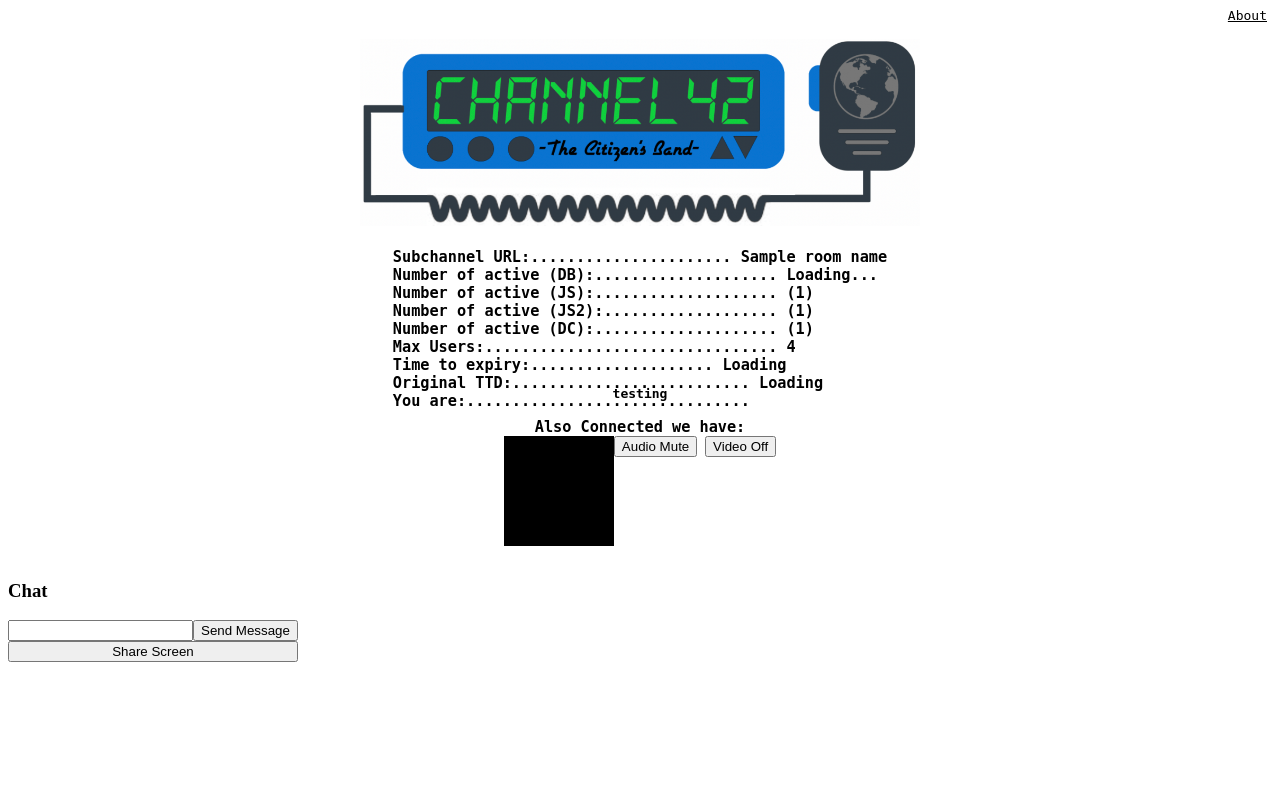
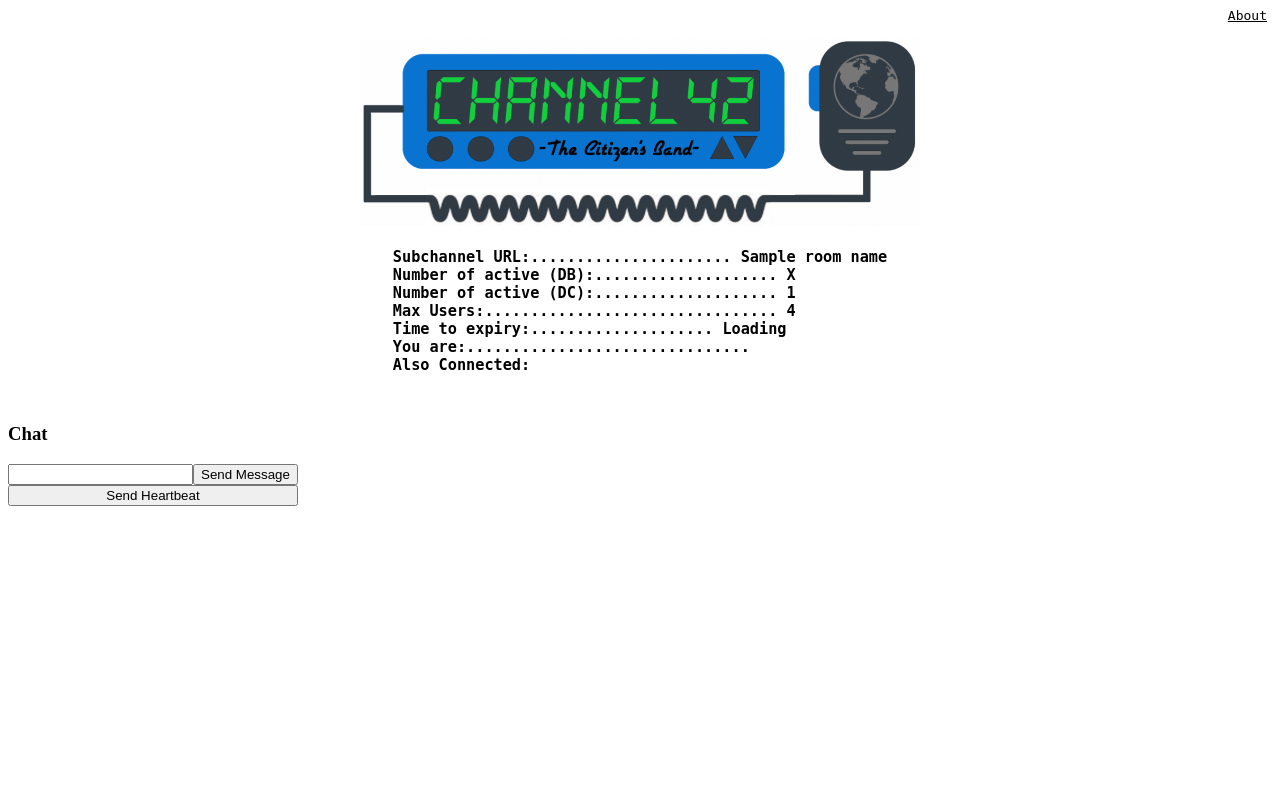
Before and after one commit to purplefloyd14/scotus_proj, a Django app: template channel19/chat/templates/chat/room.html in a window 1280 px wide. After the commit the page ends 506 px from the top, so only its background shows below. Run offline with Django 4.2, Linux system fonts and the light colour scheme; the template is opened without the code that fills it: most values are stand-ins (such as "Sample title", 1, 10 or a date in 2020).

Commit message:
adds heartbeat function that doesnt use the server at all. messaging is working. all (very very) good

```diff
--- a/channel19/TODO.txt
+++ b/channel19/TODO.txt
@@ -22,3 +22,5 @@
 10.  make a crontab DB sweeper that runs every X hours.
 
 11. redundant checking for users' presence using a 'heartbeat' message from each user every few seconds
+
+12. refactor JS into multiple files
--- a/channel19/chat/templates/chat/room.html
+++ b/channel19/chat/templates/chat/room.html
@@ -28,13 +28,7 @@
                         <h3> Subchannel URL:...................... <h3 id="room-name">{{room_name}}</h3>  </h3>
                     </div>
                     <div>
-                        <h3>Number of active (DB):.................... <h3 id="connected-user-count"> Loading... </h3></h3>
-                    </div>
-                    <div>
-                        <h3>Number of active (JS):.................... <h3 id="connected-user-count-js"> (1) </h3></h3>
-                    </div>
-                    <div>
-                        <h3>Number of active (JS2):................... <h3 id="connected-user-count-js-2"> (1) </h3></h3>
+                        <h3>Number of active (DB):.................... <h3 id="connected-user-count"> X </h3></h3>
                     </div>
                     <div>
                         <h3>Number of active (DC):.................... <h3 id="connected-user-count-dc"> (1) </h3></h3>
@@ -46,10 +40,11 @@
                         <h3>Time to expiry:.................... <h3 id="expiry_clock"> Loading </h3></h3>
                     </div>
                     <div>
-                        <h3>Original TTD:.......................... <h3 id="original-expiry"> Loading </h3></h3>
+                        <h3>You are:...............................  <h3 id="label-username"></h3></h3>
                     </div>
-                    <div>
-                        <h3>  You are:...............................  <h3 id="label-username"></h3></h3>
+                    <div id="seen-div">
+                        <h3 class="peer-list-title">Also Connected:</h3>
+                        <ul id="connected-users-ul"></ul>
                     </div>
                     <!-- <div>
                         <h3> Subchannel URL:<h3 id="room-name">{{room_name}}</h3>  </h3>
@@ -75,10 +70,7 @@
                 </div>
             </div>
             <div class="bottom-box-audio-controls-row">
-                <h4 id="talking-test">testing</h4>
-                <div>
-                    <h3>Also Connected we have:</h3>
-                </div>
+
                 <div id="peer-box-row">
 
                 </div>
@@ -97,7 +89,7 @@
                     <ul id="message-list"></ul>
                 </div>
                 <div><input id="msg"><button id="btn-send-msg">Send Message</button></div>
-                <button id="btn-share-screen">Share Screen</button>
+                <button id="heart-beat-button">Send Heartbeat</button>
             </div>
 
 
--- a/channel19/static/css/main.css
+++ b/channel19/static/css/main.css
@@ -7,10 +7,10 @@
 }
 
 
-html, body {
+/* html, body {
     height: 100%;
     overflow: hidden;
-}
+} */
 
 
 
@@ -40,6 +40,7 @@
     display: flex;
     flex-direction: column;
     align-items: center;
+    min-width: 500px;
 }
 
 .info-box-middle-box {
@@ -79,6 +80,7 @@
 }
 
 .video-container {
+    display: none;
     align-items: center;
     flex-direction: column;
     justify-content: center;
@@ -140,6 +142,17 @@
     border: none;
 }
 
+#seen-div {
+    display: flex;
+    flex-direction: column;
+}
+
+#connected-users-ul {
+    align-self: flex-end;
+    list-style-type: none;
+    flex-direction: column;
+}
+
 
 #message-list {
     flex-direction: column;
@@ -151,3 +164,8 @@
     height: 100%;
     flex-direction: column;
 }
+
+.peer-list-title {
+    padding: 0px;
+    margin: 0px;
+}
--- a/channel19/static/js/main.js
+++ b/channel19/static/js/main.js
@@ -2,7 +2,7 @@
 
 var mapPeers = {};
 var peerTrack = {};
-var peerTrackDC = {};
+var peerTrackDirectConnection = {};
 var currentBaseUrl = 'https://ef01-73-129-90-73.ngrok.io'
 
 var labelUsername = document.querySelector("#label-username");
@@ -16,6 +16,7 @@
 var expiryOG = document.getElementById("original-expiry");
 var currentRoomUuid = window.location.href.slice(-6);
 var peerCount = 1;
+var talkingNow = false;
 
 var iceConfig = {
     iceServers: [
@@ -81,6 +82,7 @@
     if(action=='heartbeat'){
         peerTrack[peerUsername] = parsedData['message']['time'];
         //update peertrack dict with username as key and current time as value
+        //probably not going to be used if I can get it to work p2p instead (saves server calls)
         return;
     }
 
@@ -132,45 +134,47 @@
     // console.log("number of users here: " + numUsersConnected.talker_count);
 }
 
-function monitorMapPeers(){
-    userCountJS.innerHTML = Object.keys(mapPeers).length + 1 //add one to count self
-}
 
-function monitorMapPeersJS2(){
-    //this function monitors the peerTrack dict, removing entries older than 2 seconds
-    userCountJS2.innerHTML = Object.keys(peerTrack).length + 1//add one to count self, sub one to discount overall
-    for (let user in peerTrack) {
-        if (peerTrack[user] > secondsToDeath + 2) {
+function monitorMapPeersDataChannel(){
+    //this function monitors the peerTrackDirectConnection dict, removing entries older than 2 seconds
+    numConnectedUsers = Object.keys(peerTrackDirectConnection).length + 1 //add one to count self
+    userCountDC.innerHTML = numConnectedUsers;
+    for (let user in peerTrackDirectConnection) {
+        if (peerTrackDirectConnection[user] > secondsToDeath + 3) {
             //if more than 2 seconds have passed since the heartbeat was sent from that user
-            if (user != 'overall'){
-                delete peerTrack[user];
-            }
+            delete peerTrackDirectConnection[user];
+            handleListItems(user, 'delete');
+            console.log("Say goodbye to: " + user);
+        } else {
+            handleListItems(user, 'create');
         }
     }
 }
 
-function monitorMapPeersDataChannel(){
-    //this function monitors the peerTrack dict, removing entries older than 2 seconds
-    userCountDC.innerHTML = Object.keys(peerTrack).length + 1//add one to count self, sub one to discount overall
-    for (let user in peerTrack) {
-        if (peerTrack[user] > secondsToDeath + 2) {
-            //if more than 2 seconds have passed since the heartbeat was sent from that user
-            if (user != 'overall'){
-                delete peerTrack[user];
-            }
+function handleListItems(user, action){
+    if (action === 'delete'){
+        userListItem = document.getElementById(`${user}-li-active`);
+        if (userListItem) {
+            userListItem.remove();
+        }
+    }
+    if (action === 'create'){
+        connectedUserLi = document.getElementById(`${user}-li-active`);
+        if (!connectedUserLi){ //if a list element for this user does not exist
+            newUserLi = document.createElement('li')
+            newUserLi.id = `${user}-li-active`;
+            newUserH3 = document.createElement('h3');
+            newUserH3.innerHTML =`......................... ${user}`;
+            newUserLi.appendChild(newUserH3);
+            listOfConnectedUsers = document.getElementById('connected-users-ul');
+            listOfConnectedUsers.appendChild(newUserLi);
         }
     }
 }
 
-function printPTID(){
-    expiryOG.innerHTML = peerTrack['overall'];
-}
 // runs the updateActiverTalkers method every x seconds (1000 = 1 second)
-// var t1=setInterval(updateActiveTalkers,1000);
-// var t2=setInterval(monitorMapPeers, 1000);
-// var t4=setInterval(monitorMapPeersJS2, 100);
-// var t4=setInterval(monitorMapPeersDataChannel, 100);
-// var t3=setInterval(printPTID, 1000);
+var t1=setInterval(updateActiveTalkers,1000);
+var t4=setInterval(monitorMapPeersDataChannel, 100);
 
 
 // do everything when the page loads, as opposed to when the user clicks on the join button
@@ -213,7 +217,7 @@
     webSocket.addEventListener('open', (e) => {
         console.log('Connection Opened!');
         console.log(e);
-        sendSignal('new-peer', {}); //hey everybody - I am a new peer
+        sendSignal('new-peer', {}); //hey everybody - I am a new peer (this is the websockets implimentation which has been depricated)
     //     setInterval( function() { sendSignal("heartbeat", {
     //         'time': secondsToDeath, //send heartbeat signal from every peer every half second
     //     });
@@ -286,21 +290,42 @@
 
 var messageList = document.querySelector('#message-list');
 var messageInput = document.querySelector('#msg');
+var heartBeatButton = document.querySelector('#heart-beat-button');
 
 btnSendMsg.addEventListener('click', sendMsgOnClick);
 
+messageInput.addEventListener("keyup", function(e) {
+    console.log("we are here in the keydown area");
+    e = window.event;
+    var keyCode = e.keyCode || e.which;
+    if(keyCode==13) {
+        console.log("we are within the 13 area");
+        e.preventDefault();
+        btnSendMsg.click();
+    }
+});
+
+heartBeatButton.addEventListener('click', sendDirectChannelSignalHeartbeat);
+
 function sendMsgOnClick(){
-    var message = messageInput.value;
+    var msgText = messageInput.value;
     var li = document.createElement('li');
-    li.appendChild(document.createTextNode("Me: " + message));
+    li.appendChild(document.createTextNode("Me: " + msgText));
     messageList.append(li);
 
     var dataChannels = getDataChannels();
 
-    message = username + ": " + message;
+    message = JSON.stringify({
+        'action': 'message',
+        'content': msgText,
+        'user': username
+    });
+    console.log('Sending message: '+ msgText + " from user: " + username);
     for (index in dataChannels){
-        dataChannels[index].send(message)
-    }
+        if (dataChannels[index].readyState === 'open') {
+            dataChannels[index].send(message); //send each peer the message object
+        }
+    };
 
     messageInput.value = '';
 }
@@ -308,6 +333,7 @@
 function isOpen(ws) { return ws.readyState === ws.OPEN }
 
 function sendSignal(action, message){
+    //this is how you send something to all peers via websockets (server side)
     var jsonStr = JSON.stringify({
         'peer': username,
         'action': action,
@@ -320,6 +346,27 @@
         webSocket.send(jsonStr);
     }
 }
+
+
+function sendDirectChannelSignalHeartbeat(){
+    // console.log("we are sending a heartbeat from: " + username);
+    //this is how you send something to all peers via WebRTC DirectChannel (no server needed)
+    var dataChannels = getDataChannels(); //get the DataChannel objects that relate to each peer in the mesh
+    var message = JSON.stringify({ //construct a message object
+        'user': username,
+        'action': 'heartbeat_over_direct_channel',
+        'time': secondsToDeath,
+        'talking': talkingNow,
+    });
+    for (index in dataChannels){ //iterate through datacharnnels belonging to peers in mesh
+        // if (dataChannels[index].readyState === 'open') {
+        //     dataChannels[index].send(message); //send each peer the message object
+        // }
+        dataChannels[index].send(message);
+    }
+}
+
+
 function createOfferer(peerUsername, receiverChannelName){
     //see video at 1:08
 
@@ -334,8 +381,9 @@
       addLocalTracks(peer);  //takes local audio and video tracks and adds it self
       data_channel = peer.createDataChannel('channel');
       data_channel.addEventListener('open', () =>{
-          console.log('Connection Opened For Data Channel!')
-      })
+        console.log('Connection Opened For Data Channel!');
+        setInterval(sendDirectChannelSignalHeartbeat, 500);
+      });
       data_channel.addEventListener('message', dcOnMessage); //whenever we get a message through this data channel it is going to call this function
       var remoteVideo = createVideo(peerUsername);
 
@@ -433,9 +481,10 @@
 }
 
 function removePeerFromList(peerUsername){
-    var peerList = document.getElementById('peer-box-row');
-    var peerToRemove = document.getElementById(`div-${peerUsername.toLowerCase}`);
-    peerList.removeChild(peerToRemove);
+    return;
+    // var peerList = document.getElementById('peer-box-row');
+    // var peerToRemove = document.getElementById(`div-${peerUsername.toLowerCase}`);
+    // peerList.removeChild(peerToRemove);
 }
 
 function createAnswerer(offer, peerUsername, receiverChannelName){ // 1:26
@@ -451,6 +500,7 @@
         peer.dataChannel = e.channel; //gives us the data channel that was created by the offerer
         peer.dataChannel.addEventListener('open', () =>{
             console.log('Connection Opened For Data Channel!')
+            setInterval(sendDirectChannelSignalHeartbeat, 500);
         })
         peer.dataChannel.addEventListener('message', dcOnMessage);
 
@@ -465,7 +515,6 @@
         if(iceConnectionState === 'failed' || iceConnectionState === 'disconnected' || iceConnectionState === 'closed'){
             removePeerFromList(peerUsername);
             delete mapPeers[peerUsername];
-
 
             if(iceConnectionState != 'closed'){
                 peer.close();
@@ -511,12 +560,20 @@
 function dcOnMessage(event){
     //when the message event is triggered on the data channel and it executes this function, the eventListener will pass to this function a dictionary
     //as the parameter 'event'
-    var message = event.data;
-    console.log("message being received!! : " + message)
-    //add new message to ul on html page as li
-    var li = document.createElement('li');
-    li.appendChild(document.createTextNode(message));
-    messageList.appendChild(li)
+    var message = JSON.parse(event.data);
+    // var message = event.data;
+    // console.log("in onMessage, got message: " + message.action);
+    if (message.action === 'message'){
+        var li = document.createElement('li');
+        li.appendChild(document.createTextNode(message.user + ": " + message.content));
+        messageList.appendChild(li)
+    }
+    if (message.action === 'heartbeat_over_direct_channel'){
+        // console.log(`In heartbeat - Setting user: ${message.user} to time ${message.time}`);
+        peerTrackDirectConnection[message.user] = message.time;
+        // console.log("we got a heartbeat from: " + message.user);
+    }
+
 }
 
 // f5 = setInterval(sendOverDataChannel, 3000);
```
